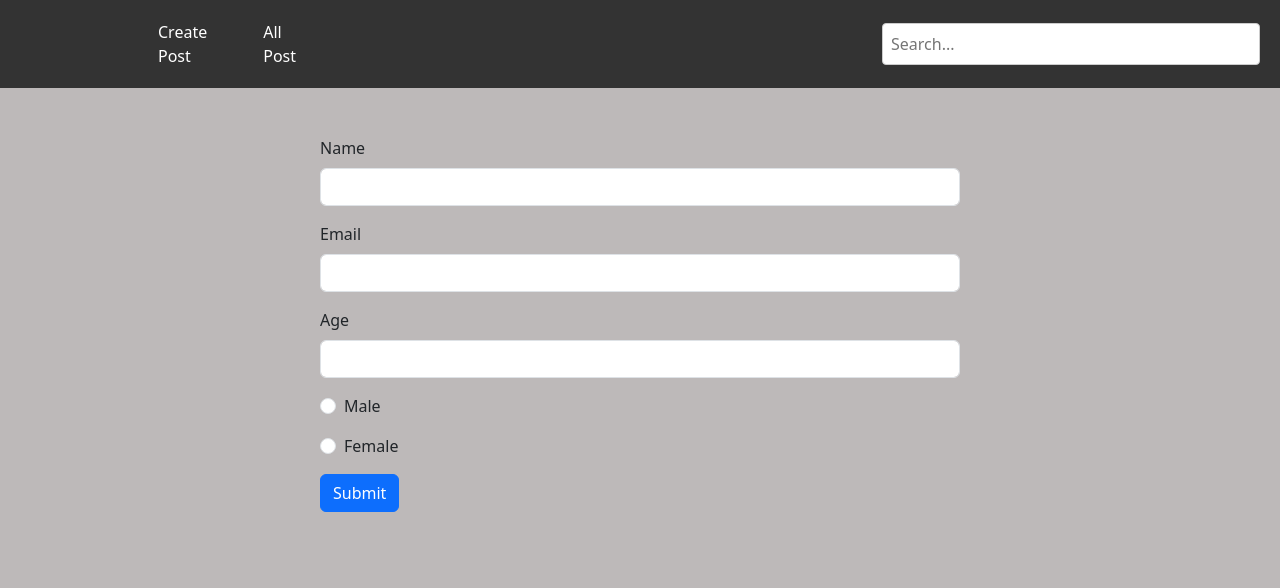
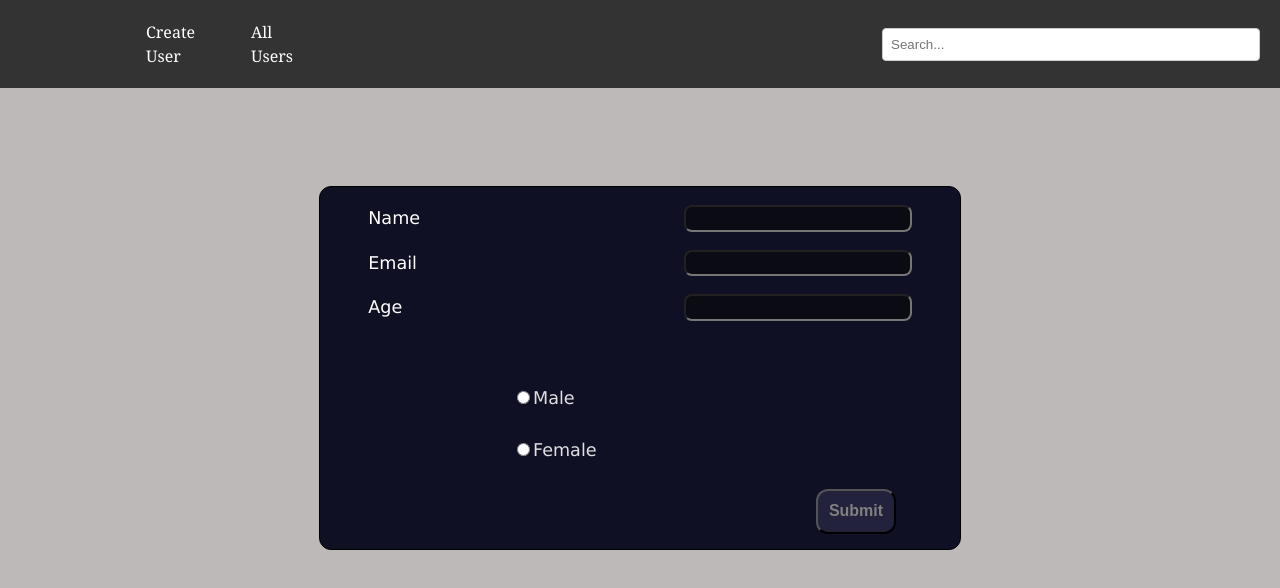
Before and after one commit to Shoyohazy/CRUD_Redux_AsyncThunk_Api, a React (Vite) app in the folder EmpInfo/: page / in a window 1280 px wide. Shown: the top 588 px of the page. Built offline with nearby package versions, Linux system fonts and the light colour scheme.

Commit message:
styling components

```diff
--- a/EmpInfo/index.html
+++ b/EmpInfo/index.html
@@ -2,8 +2,10 @@
 <html lang="en">
   <head>
     <meta charset="UTF-8" />
-    <link rel="icon" type="image/svg+xml" href="/vite.svg" />
-    <link href="https://cdn.jsdelivr.net/npm/bootstrap@5.3.2/dist/css/bootstrap.min.css" rel="stylesheet" integrity="sha384-T3c6CoIi6uLrA9TneNEoa7RxnatzjcDSCmG1MXxSR1GAsXEV/Dwwykc2MPK8M2HN" crossorigin="anonymous">
+    <link href='https://unpkg.com/css.gg@2.0.0/icons/css/eye-alt.css' rel='stylesheet'>
+    <link href='https://unpkg.com/css.gg@2.0.0/icons/css/pen.css' rel='stylesheet'>
+    <link href='https://unpkg.com/css.gg@2.0.0/icons/css/trash.css' rel='stylesheet'>
+    <!-- <link href="https://cdn.jsdelivr.net/npm/bootstrap@5.3.2/dist/css/bootstrap.min.css" rel="stylesheet" integrity="sha384-T3c6CoIi6uLrA9TneNEoa7RxnatzjcDSCmG1MXxSR1GAsXEV/Dwwykc2MPK8M2HN" crossorigin="anonymous"> -->
     <meta name="viewport" content="width=device-width, initial-scale=1.0" />
     <title>Vite + React</title>
   </head>
--- a/EmpInfo/src/components/Create.jsx
+++ b/EmpInfo/src/components/Create.jsx
@@ -2,59 +2,51 @@ import { useState } from "react";
 import { useDispatch } from "react-redux";
 import { createUser } from "../features/userSlice";
 import { useNavigate } from "react-router-dom";
+import '../styling/Create.css';
 
 function Create() {
     const [users, setUsers] = useState({});
     const dispatch = useDispatch();
     const navigate = useNavigate();
     const handleChange = (e) => {
-        setUsers({ ...users, [e.target.name]: e.target.value })
-        console.log(users)
-    }
+        setUsers({ ...users, [e.target.name]: e.target.value });
+        console.log(users);
+    };
     const handleSubmit = (e) => {
         e.preventDefault();
         console.log(users);
         dispatch(createUser(users));
-        navigate('/users')
-    }
+        navigate("/users");
+    };
     return (
-        <div>
-
-            <form className="w-50 mx-auto my-5" onSubmit={handleSubmit}>
-                <div class="mb-3">
-                    <label class="form-label">Name</label>
-                    <input type="text" name="name" class="form-control" onChange={handleChange} />
+        <div className="Form-container">
+            <form className="container-info" onSubmit={handleSubmit}>
+                <div className="field-div">
+                    <label>Name</label>
+                    <input type="text" name="name" onChange={handleChange} />
                 </div>
-                <div class="mb-3">
+                <div className="field-div">
                     <label class="form-label">Email</label>
-                    <input type="email" name="email" class="form-control" onChange={handleChange} />
+                    <input type="email" name="email" onChange={handleChange} />
                 </div>
-                <div class="mb-3">
+                <div className="field-div">
                     <label class="form-label">Age</label>
-                    <input type="text" name="age" class="form-control" onChange={handleChange} />
+                    <input type="text" name="age" onChange={handleChange} />
                 </div>
-                <div class="mb-3">
-                    <input
-                        class="form-check-input"
-                        name="gender"
-                        value="Male"
-                        type="radio"
-                    />
-                    <label class="form-check-label mx-2">Male</label>
-                </div>
-                <div class="mb-3">
-                    <input
-                        class="form-check-input"
-                        name="gender"
-                        value="Female"
-                        type="radio"
-                    />
-                    <label class="form-check-label mx-2">Female</label>
+                <div className="gender-section">
+                    <div className="gender-div">
+                        <input name="gender" value="Male" type="radio" />
+                        <label>Male</label>
+                    </div>
+                    <div className="gender-div">
+                        <input name="gender" value="Female" type="radio" />
+                        <label>Female</label>
+                    </div>
                 </div>
 
-                <button type="submit" class="btn btn-primary">
-                    Submit
-                </button>
+                <div className="submit-button">
+                    <button type="submit">Submit</button>
+                </div>
             </form>
         </div>
     );
--- a/EmpInfo/src/components/Navbar.jsx
+++ b/EmpInfo/src/components/Navbar.jsx
@@ -7,8 +7,8 @@ function Navbar() {
     <nav className="navbar">
       <div className="container">
         <ul className="nav-list">
-          <li className="nav-item"><Link to='/'>Create Post </Link></li>
-          <li className="nav-item"><Link to='/users'>All Post</Link></li>
+          <li className="nav-item"><Link to='/'>Create User </Link></li>
+          <li className="nav-item"><Link to='/users'>All Users</Link></li>
         </ul>
       </div>
       <input className="search-bar" type="search" id="search-bar" placeholder="Search..." />
--- a/EmpInfo/src/components/Read.jsx
+++ b/EmpInfo/src/components/Read.jsx
@@ -14,13 +14,13 @@ function Read() {
     }, [])
 
     if (loading) {
-        return <h2>Data is Loading ...</h2>
+        return <h2 style={{ color: "black" }}>Data is Loading ...</h2>
     }
 
     return (
         <div className='table-container'>
-            <table className="table">
-                <thead >
+            <table className="table-info">
+                <thead className='headings'>
                     <tr>
                         <th>Sr No.</th>
                         <th>Name</th>
@@ -30,16 +30,16 @@ function Read() {
                     </tr>
                 </thead>
                 {users.map((user, index) => (
-                    <tbody key={user.id}>
+                    <tbody key={user.id} className={index % 2 == 0 ? "gray-bg" : "white-bg"}>
                         <tr>
                             <td>{index + 1}</td>
                             <td>{user.name}</td>
                             <td>{user.email}</td>
                             <td>{user.age}</td>
-                            <td>
-                                <button>View</button>
-                                <button>Update</button>
-                                <button>Delete</button>
+                            <td className='table-buttons'>
+                                <button><i class="gg-eye-alt"></i></button>
+                                <button><i class="gg-pen"></i></button>
+                                <button><i class="gg-trash"></i></button>
                             </td>
                         </tr>
                     </tbody>
--- /dev/null
+++ b/EmpInfo/src/styling/Create.css
@@ -0,0 +1,68 @@
+
+.Form-container{
+    display: flex;
+    justify-content: center;
+    align-items: center;
+    height: 70vh;
+    font-family: Verdana, Geneva, Tahoma, sans-serif;
+    min-width: 560px;
+}
+
+.container-info{
+    border: 1px solid black;
+    width: 50vw;
+    background-color: rgb(16, 16, 36);
+    border-radius: 12px;
+}
+.field-div{
+    margin-top: 25px;
+    display: flex;
+    justify-content: space-between;
+    margin: 18px;
+    text-align: left;
+    font-size: 1.1rem;
+    min-width: 360px;
+}
+.field-div>label{
+    color: white;
+    font-weight: 400;
+    margin-left: 5%;
+}
+.field-div>input{
+    background-color: rgb(11, 11, 20);
+    border-radius: 8px;
+    width: 220px;
+    color: white;
+    font-size: 0.9rem;
+    margin-right: 5%;
+}
+.gender-section{
+    margin-top: 10%;
+}
+.gender-div{
+    margin: 4% 30%;
+    font-size: 1.1rem;
+    font-weight: 400;
+}
+
+.submit-button{
+    height: 45px;
+    display: flex;
+    justify-content: flex-end;
+    margin-right: 10%;
+    margin-bottom: 15px;
+}
+.submit-button>button{
+    border-radius: 12px;
+    background-color: rgb(34, 34, 61);
+    font-size: 1rem;
+    font-weight: 600;
+    color: gray;
+    width: 80px;
+}
+.submit-button>button:hover{
+    transition: 0.5s;
+    background-color: rgb(16, 16, 36);
+    color: whitesmoke;
+    cursor: pointer;
+}
--- a/EmpInfo/src/styling/Navbar.css
+++ b/EmpInfo/src/styling/Navbar.css
@@ -17,7 +17,8 @@
     padding: 0;
     display: flex;
     justify-content: space-between;
-    width: 180px;
+    width: 190px;
+    font-family: Georgia, 'Times New Roman', Times, serif;
 }
 
 .nav-item a {
--- a/EmpInfo/src/styling/Read.css
+++ b/EmpInfo/src/styling/Read.css
@@ -1,5 +1,60 @@
-.table {
+
+.table-container{
     width: 100%;
+    height: 70vh;
+    display: flex;
+    justify-content: center;
+}
+.table-info{
+    width: 80%;
     border-collapse: collapse;
     margin-top: 20px;
-  }
+
+}
+
+th, td {
+    text-align: left;
+    padding: 8px;
+    font-size: 1rem;
+    font-weight: 500;
+    font-family:'Franklin Gothic Medium', 'Arial Narrow', Arial, sans-serif;
+}
+
+
+.headings{
+    background-color: #04AA6D;
+    color: white;
+}
+.white-bg{
+    background-color:white;
+    color: black;
+}
+.gray-bg{
+    background-color: #f2f2f2;
+    color: black;
+}
+.table-buttons{
+    height: 100%;
+    padding: 8px;
+    display: flex;
+    justify-content: space-around;
+    align-items: center;
+    margin-top: 1%;
+    border-style: none;
+
+}
+.table-buttons>button{
+    display: flex;
+    justify-content: center;
+    align-items: center;
+    height: 40px;
+    width: 50px;
+    border-style: none;
+    background-color: #04AA6D;
+    border-radius: 12px;
+}
+.table-buttons>button:hover{
+    transition: 0.3s;
+    background-color: #95e4c7;
+    cursor: pointer;
+}
```
